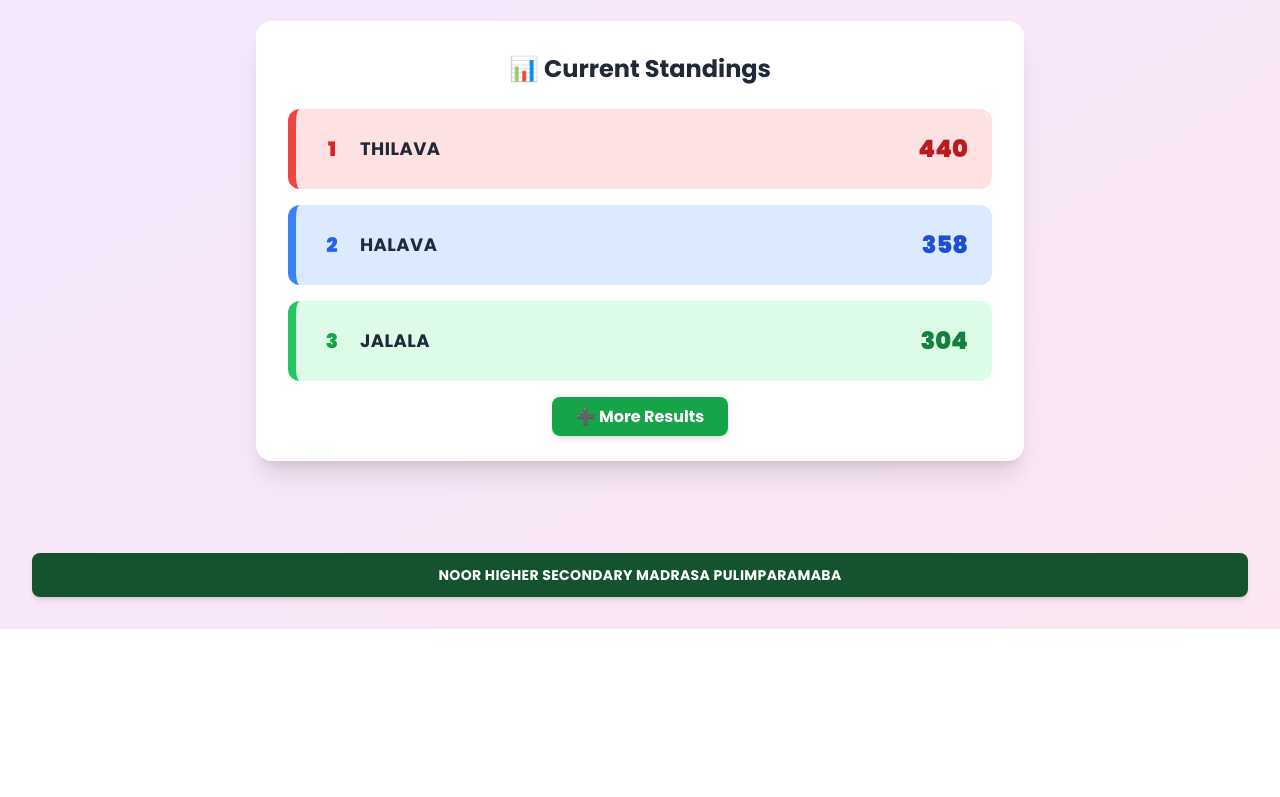
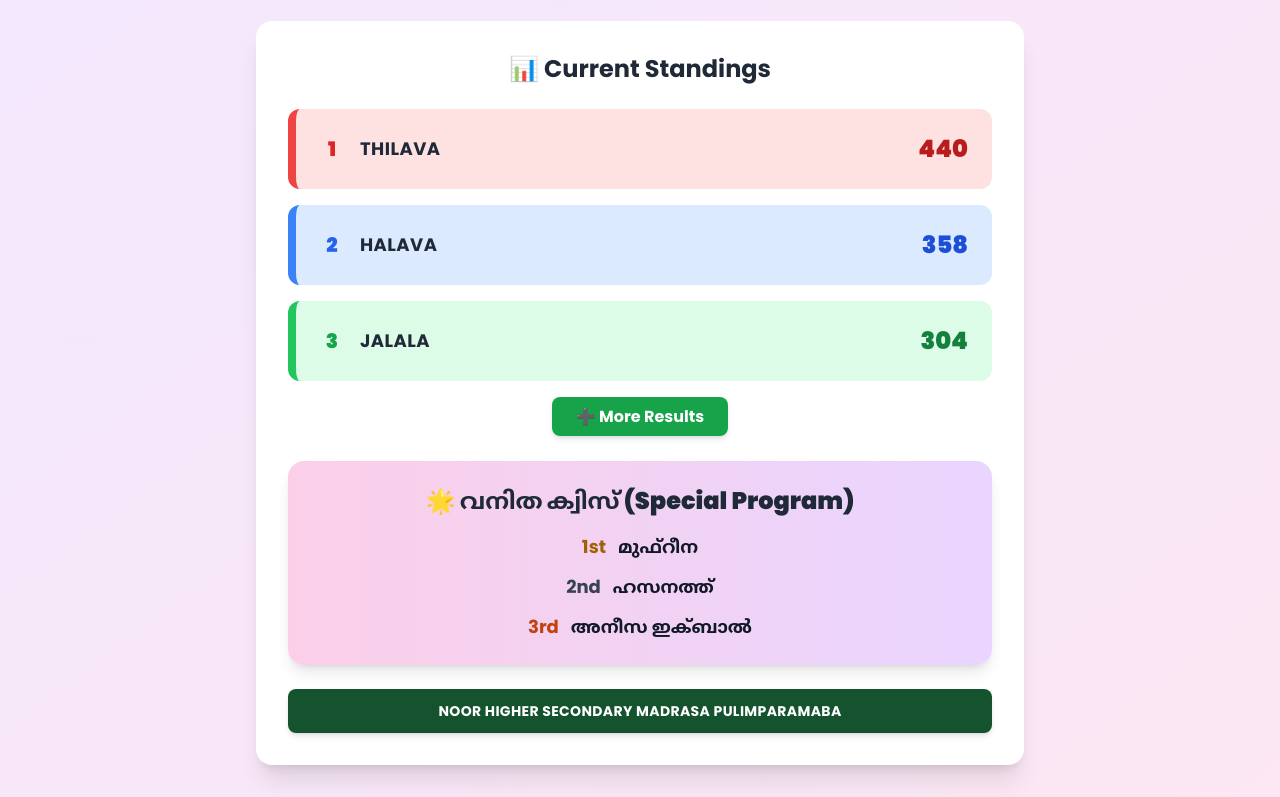
Before and after one commit to Noormadrasa/Mouhibathe-Aalam-2K25, a plain HTML site: page index.html in a window 1280 px wide. Shown: the part 171-968 px from the top of the page. Before the commit the page ends 800 px from the top, so only its background shows below. Drawn offline with nearby package versions, Linux system fonts and the light colour scheme.

Commit message:
Update index.html

```diff
--- a/index.html
+++ b/index.html
@@ -96,8 +96,27 @@
           ➕ More Results
         </a>
       </div>
-    </div>
-  </div>
+
+      <!-- Special Program Result -->
+      <div class="mt-8 bg-gradient-to-r from-pink-200 to-purple-200 rounded-2xl shadow-lg p-6 text-center">
+        <h3 class="text-xl md:text-2xl font-extrabold text-gray-800 mb-4">
+          🌟 വനിത ക്വിസ് (Special Program)
+        </h3>
+        <div class="space-y-3">
+          <div class="flex items-center justify-center gap-3">
+            <span class="text-lg font-bold text-yellow-700">1st</span>
+            <span class="text-base md:text-lg font-semibold text-gray-900">മുഫ്‌റീന</span>
+          </div>
+          <div class="flex items-center justify-center gap-3">
+            <span class="text-lg font-bold text-gray-700">2nd</span>
+            <span class="text-base md:text-lg font-semibold text-gray-900">ഹസനത്ത്</span>
+          </div>
+          <div class="flex items-center justify-center gap-3">
+            <span class="text-lg font-bold text-orange-700">3rd</span>
+            <span class="text-base md:text-lg font-semibold text-gray-900">അനീസ ഇക്ബാൽ</span>
+          </div>
+        </div>
+      </div>
 
   <!-- Footer -->
   <footer class="bg-green-900 text-white text-center py-3 mt-6 rounded-lg shadow-md">
```
